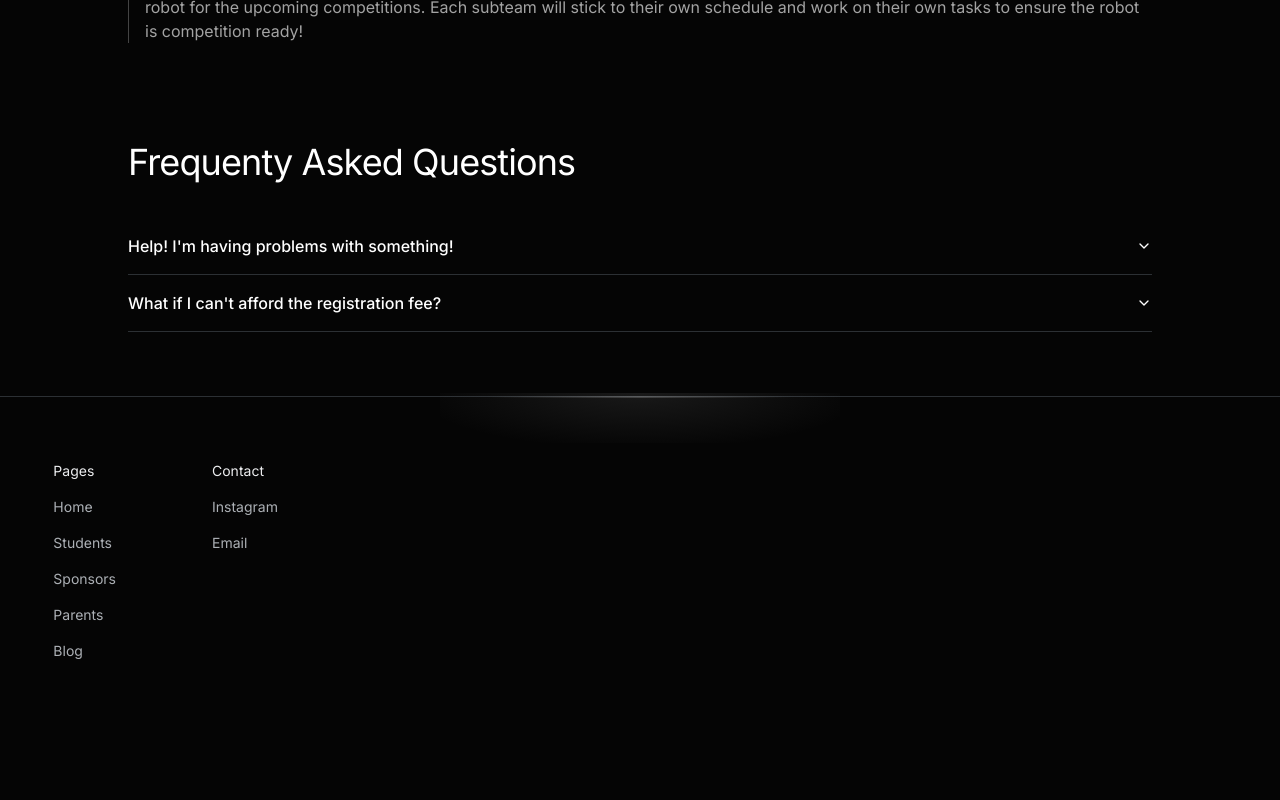
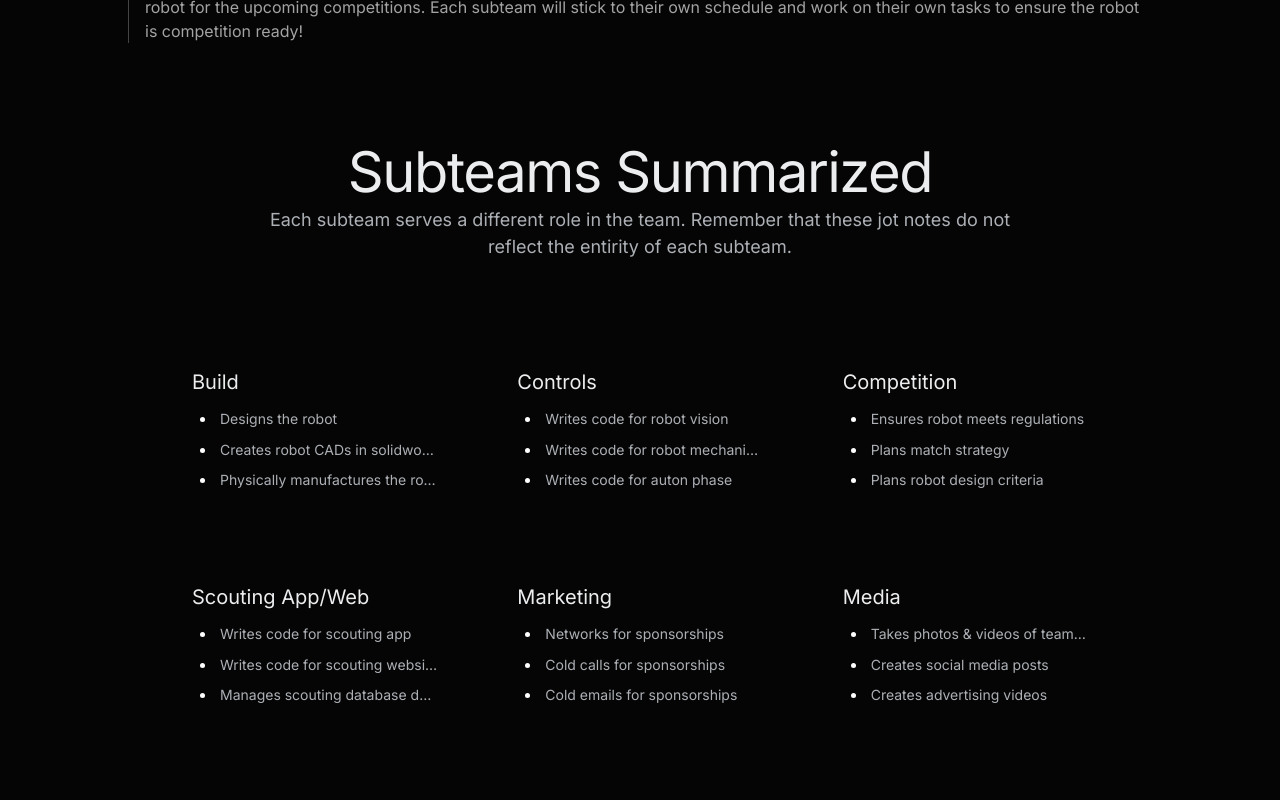
Before and after one commit to benceruleanlu/Team-Website, a Next.js app: page /join in a window 1280 px wide. Shown: the part 1720-2520 px from the top of the page. Before the commit the page ends 2421 px from the top, so only its background shows below. Built offline with nearby package versions, Linux system fonts and the light colour scheme.

Commit message:
feat: add subteam summaries

```diff
--- a/app/join/page.tsx
+++ b/app/join/page.tsx
@@ -207,6 +207,78 @@ export default function Sponsor() {
           </li>
         </ol>
       </div>
+      <div className="mx-auto mt-24 px-6 w-11/12 lg:max-w-5xl">
+        <div>
+          <p className="mx-auto max-w-[860px] text-center text-[3rem] md:text-[3.5rem] tracking-tight leading-[120%] text-[#fcfdffef]">
+            Subteams Summarized
+          </p>
+          <p className="sans mx-auto max-w-[760px] text-center text-base md:text-[1.125rem] md:leading-[1.5] text-[#f1f7feb5] font-normal">
+            Each subteam serves a different role in the team. Remember that these jot notes do not reflect the entirity of each subteam.
+          </p>
+        </div>
+        <div className="mt-16 grid grid-cols-1 w-full sm:grid-cols-2 md:max-w-7xl md:flex-row lg:grid-cols-3">
+          <div className="px-3 py-4 md:px-10 md:py-12">
+            <p className="leading-8 md:leading-none text-xl leading-[130%] text-[#fcfdffef] mb-4">
+              Build
+            </p>
+            <ul className="list-disc list-inside marker:text-white space-y-2">
+              <li className="truncate text-sm leading-[1.6] text-[#f1f7feb5] pl-2">Designs the robot</li>
+              <li className="truncate text-sm leading-[1.6] text-[#f1f7feb5] pl-2">Creates robot CADs in solidworks</li>
+              <li className="truncate text-sm leading-[1.6] text-[#f1f7feb5] pl-2">Physically manufactures the robot</li>
+            </ul>
+          </div>
+          <div className="px-3 py-4 md:px-10 md:py-12">
+            <p className="leading-8 md:leading-none text-xl leading-[130%] text-[#fcfdffef] mb-4">
+              Controls
+            </p>
+            <ul className="list-disc list-inside marker:text-white space-y-2">
+              <li className="truncate text-sm leading-[1.6] text-[#f1f7feb5] pl-2">Writes code for robot vision</li>
+              <li className="truncate text-sm leading-[1.6] text-[#f1f7feb5] pl-2">Writes code for robot mechanisms</li>
+              <li className="truncate text-sm leading-[1.6] text-[#f1f7feb5] pl-2">Writes code for auton phase</li>
+            </ul>
+          </div>
+          <div className="px-3 py-4 md:px-10 md:py-12">
+            <p className="leading-8 md:leading-none text-xl leading-[130%] text-[#fcfdffef] mb-4">
+              Competition
+            </p>
+            <ul className="list-disc list-inside marker:text-white space-y-2">
+              <li className="truncate text-sm leading-[1.6] text-[#f1f7feb5] pl-2">Ensures robot meets regulations</li>
+              <li className="truncate text-sm leading-[1.6] text-[#f1f7feb5] pl-2">Plans match strategy</li>
+              <li className="truncate text-sm leading-[1.6] text-[#f1f7feb5] pl-2">Plans robot design criteria</li>
+            </ul>
+          </div>
+          <div className="px-3 py-4 md:px-10 md:py-12">
+            <p className="leading-8 md:leading-none text-xl leading-[130%] text-[#fcfdffef] mb-4">
+              Scouting App/Web
+            </p>
+            <ul className="list-disc list-inside marker:text-white space-y-2">
+              <li className="truncate text-sm leading-[1.6] text-[#f1f7feb5] pl-2">Writes code for scouting app</li>
+              <li className="truncate text-sm leading-[1.6] text-[#f1f7feb5] pl-2">Writes code for scouting website</li>
+              <li className="truncate text-sm leading-[1.6] text-[#f1f7feb5] pl-2">Manages scouting database during competition</li>
+            </ul>
+          </div>
+          <div className="px-3 py-4 md:px-10 md:py-12">
+            <p className="leading-8 md:leading-none text-xl leading-[130%] text-[#fcfdffef] mb-4">
+              Marketing
+            </p>
+            <ul className="list-disc list-inside marker:text-white space-y-2">
+              <li className="truncate text-sm leading-[1.6] text-[#f1f7feb5] pl-2">Networks for sponsorships</li>
+              <li className="truncate text-sm leading-[1.6] text-[#f1f7feb5] pl-2">Cold calls for sponsorships</li>
+              <li className="truncate text-sm leading-[1.6] text-[#f1f7feb5] pl-2">Cold emails for sponsorships</li>
+            </ul>
+          </div>
+          <div className="px-3 py-4 md:px-10 md:py-12">
+            <p className="leading-8 md:leading-none text-xl leading-[130%] text-[#fcfdffef] mb-4">
+              Media
+            </p>
+            <ul className="list-disc list-inside marker:text-white space-y-2">
+              <li className="truncate text-sm leading-[1.6] text-[#f1f7feb5] pl-2">Takes photos & videos of team events</li>
+              <li className="truncate text-sm leading-[1.6] text-[#f1f7feb5] pl-2">Creates social media posts</li>
+              <li className="truncate text-sm leading-[1.6] text-[#f1f7feb5] pl-2">Creates advertising videos</li>
+            </ul>
+          </div>
+        </div>
+      </div>
       <div className="mx-auto mt-24 w-11/12 lg:max-w-5xl">
         <p className="mx-auto mb-8 text-[2.25rem] leading-[130%] tracking-tight">
           Frequenty Asked Questions
@@ -243,10 +315,18 @@ export default function Sponsor() {
             </AccordionTrigger>
             <AccordionContent className="text-[#f1f7feb5]">
               Our goal is to make robotics accessible to everyone. If you are
-              struggling with the registration fee, please reach our to a
+              struggling with the registration fee, please reach out to a
               captain or our teacher sponsor to apply for financial aid. We
               review each application on a case-by-case basis and will do our
               best to accomodate your needs.
+            </AccordionContent>
+          </AccordionItem>
+          <AccordionItem value="item-3" className="border-[#d6ebfd30]">
+            <AccordionTrigger>
+              What if I get rejected from every subteam?
+            </AccordionTrigger>
+            <AccordionContent className="text-[#f1f7feb5]">
+              All members are able to join the build subteam, where you help design and CAD the robot.
             </AccordionContent>
           </AccordionItem>
         </Accordion>
```
